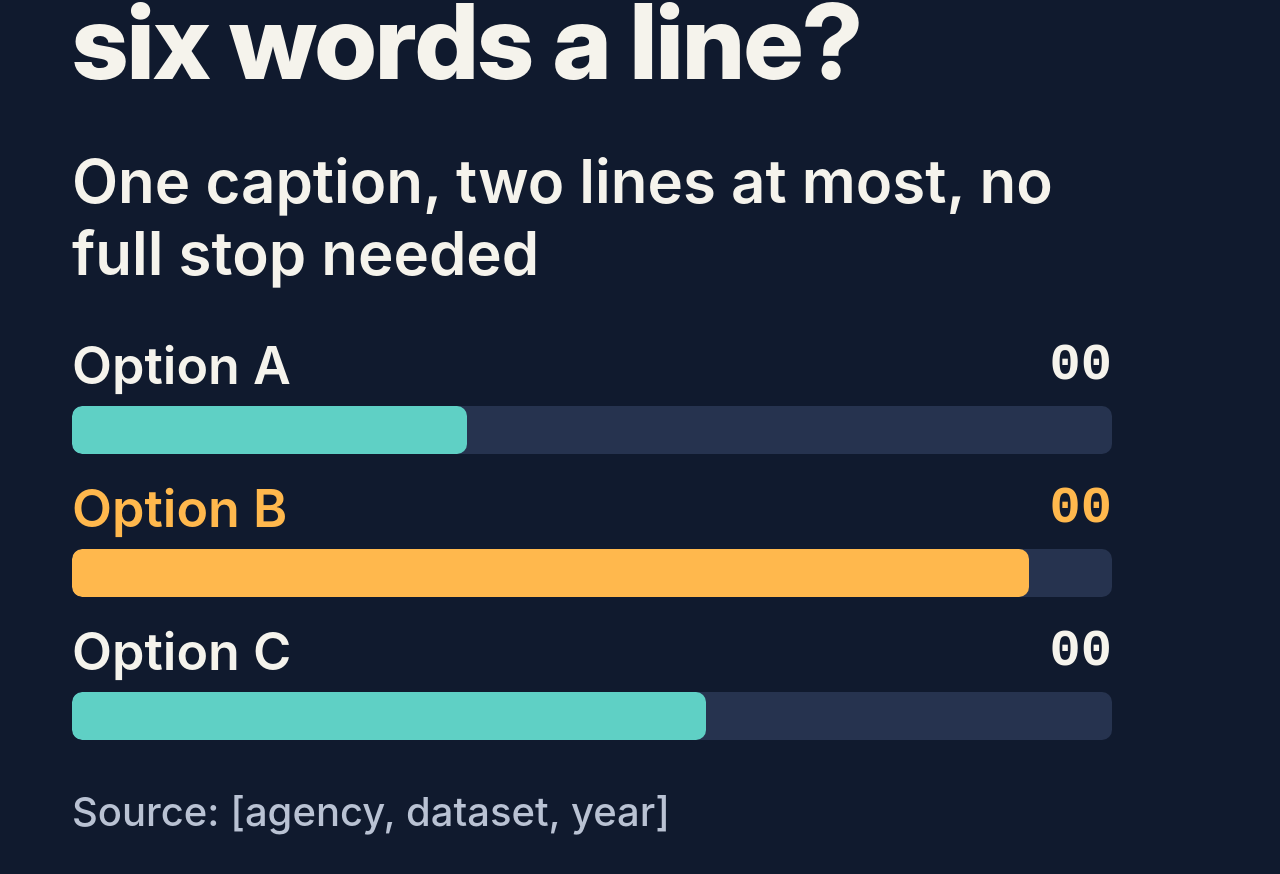
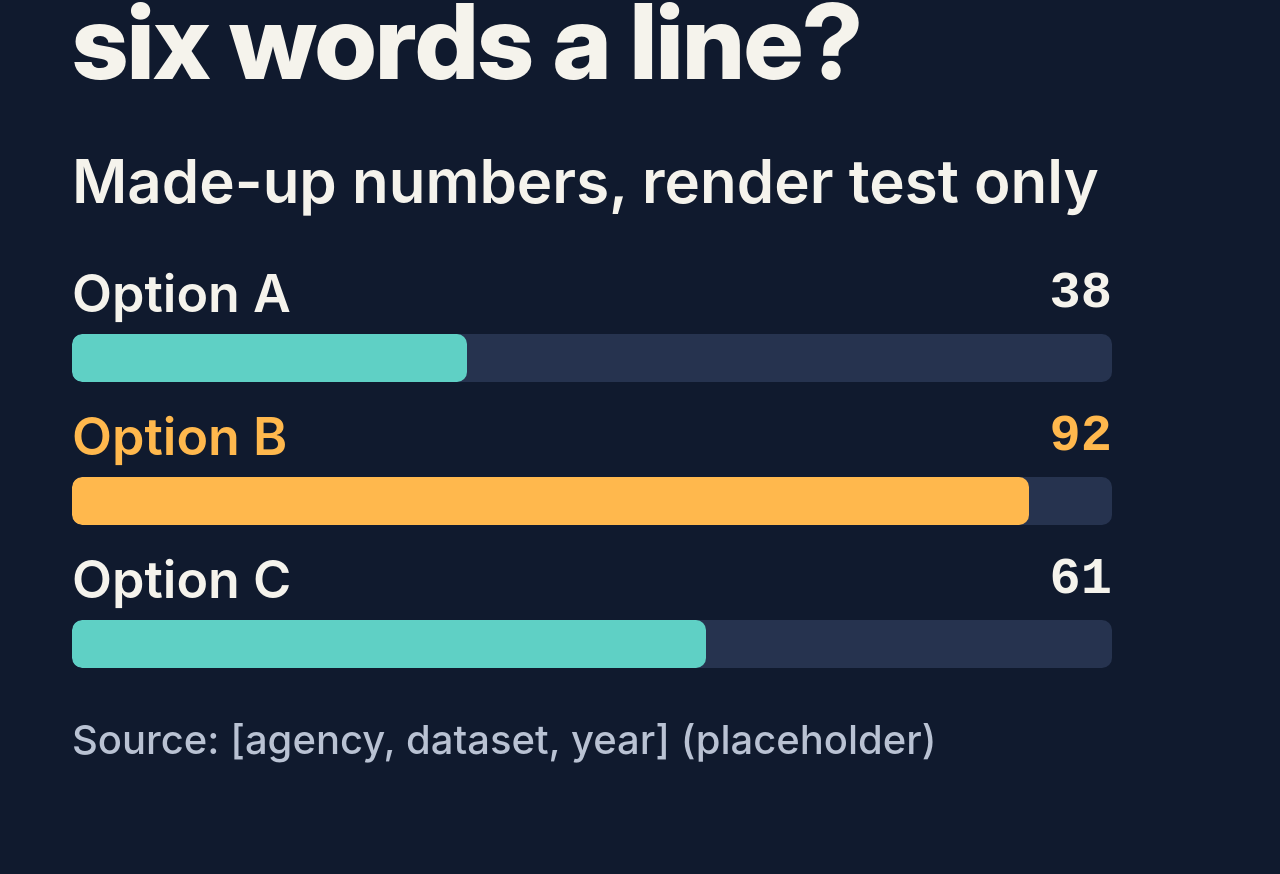
Before and after one commit to gianlucaleblanc/aico, a plain HTML site: page videos/_template/frame.html in a window 1280 px wide. Shown: the part 546-1420 px from the top of the page. Drawn offline with Linux system fonts and the light colour scheme.

Commit message:
Video: production view on video channel thread, tested render script and reworked template frame
Co-Authored-By: Claude Fable 5.2 <noreply@anthropic.com>

```diff
--- a/videos/_template/frame.html
+++ b/videos/_template/frame.html
@@ -1,14 +1,20 @@
 <!doctype html>
-<!-- Designer's starter frame for code-rendered vertical shorts (2026-11-16). NOT a video and carries no facts: all text is placeholder.
-     Video agent: copy into videos/<date>-<slug>/source/ and change freely; vary the layout per video (see board/2026-11-16-video-channel.md, Designer view).
-     Render at viewport 1080x1920, deviceScaleFactor 1. Fonts: Inter and JetBrains Mono as installed in the container (no web fonts, nothing downloaded).
-     Add ?guides=1 to see the safe area. Set data-theme on <html> to "ink", "paper" or "teal". -->
-<html lang="en" data-theme="ink"><head><meta charset="utf-8"><meta name="viewport" content="width=1080">
+<!-- Starter frame for code-rendered vertical shorts. Designer's frame of 2026-11-16, reworked by Video on 2026-11-17 so it can be rendered
+     frame by frame with render.js (same folder). NOT a video and carries NO facts: every word and number is a placeholder.
+     How it is rendered: render.js freezes the page clock, then for each frame sets every CSS animation to time t and calls window.seek(t).
+     So: (1) do all motion with CSS animations (animation-delay places them on the timeline) or inside seek(t); never setTimeout/setInterval,
+     requestAnimationFrame loops or CSS transitions - they will not be captured correctly. (2) Set data-duration (seconds) on <html>.
+     Copy into videos/<date>-<slug>/source/ and change freely; vary layout and chart type per video (board/2026-11-16-video-channel.md).
+     Viewport 1080x1920, deviceScaleFactor 1. Fonts: Inter, Inter Display, JetBrains Mono as installed in the container (nothing downloaded).
+     Preview in a browser: plays in real time. ?guides=1 shows the safe area, ?theme=ink|paper|teal, ?t=3.2 shows the still at 3.2 s. -->
+<html lang="en" data-theme="ink" data-duration="5"><head><meta charset="utf-8"><meta name="viewport" content="width=1080">
 <title>Frame template (placeholder)</title>
 <style>
 :root{--bg:#101a2e;--fg:#f5f3ec;--dim:#b9c2d3;--a:#ffb84d;--b:#5fd0c5;--track:#26334f}
 [data-theme=paper]{--bg:#f5f1e6;--fg:#141b2b;--dim:#4a5468;--a:#a8480a;--b:#0d6b63;--track:#d9d2bf}
 [data-theme=teal]{--bg:#0c3b3a;--fg:#f4f7f2;--dim:#b6d2cd;--a:#ffd166;--b:#ff9e8a;--track:#1b5553}
+/* Timeline of this placeholder, in seconds. A real 25-30 s video stretches these: question 0, countdown 3-8, reveal 8-22, twist+source 22-28. */
+:root{--t-count:0s;--d-count:2s;--t-reveal:2s;--t-src:3.5s}
 *{box-sizing:border-box;margin:0}
 html,body{width:1080px;height:1920px;overflow:hidden;background:var(--bg);color:var(--fg);font-family:Inter,"Liberation Sans",sans-serif;font-feature-settings:"tnum"}
 /* Safe area: keep all text inside. Top 220, bottom 420, left 72, right 168 are the Designer's cautious margins for the apps' own buttons and captions, not platform-published figures. */
@@ -19,27 +25,46 @@ html,body{width:1080px;height:1920px;overflow:hidden;background:var(--bg);color:
 .num{font:800 150px/1 "Inter Display",Inter,sans-serif;color:var(--a)}
 .rows{display:grid;gap:26px;margin-top:auto}
 .row{display:grid;gap:12px}.row .lab{display:flex;justify-content:space-between;font:600 52px/1.1 Inter,sans-serif}
-.row .val{font-family:"JetBrains Mono",monospace;font-weight:700}
-.bar{height:48px;border-radius:10px;background:var(--track);overflow:hidden}.bar i{display:block;height:100%;width:var(--w);background:var(--b);border-radius:10px;transform-origin:left;animation:grow 1.2s cubic-bezier(.2,.7,.2,1) both;animation-delay:var(--d,0s)}
-.row.hit .bar i{background:var(--a)}.row.hit .lab{color:var(--a)}
-.src{font:500 40px/1.2 Inter,sans-serif;color:var(--dim)} /* smallest text allowed: 40px */
-.timer{position:absolute;left:72px;right:168px;top:180px;height:14px;border-radius:7px;background:var(--track)}.timer i{display:block;height:100%;border-radius:7px;background:var(--a);animation:drain 5s linear both}
-@keyframes grow{from{transform:scaleX(0)}}@keyframes drain{to{width:0}}
+.row .val{font-family:"JetBrains Mono",monospace;font-weight:700;animation:show .01s linear both;animation-delay:calc(var(--t-reveal) + var(--d,0s))}
+.bar{height:48px;border-radius:10px;background:var(--track);overflow:hidden}
+.bar i{display:block;height:100%;width:var(--w);background:var(--b);border-radius:10px;transform-origin:left;animation:grow 1.2s cubic-bezier(.2,.7,.2,1) both;animation-delay:calc(var(--t-reveal) + var(--d,0s))}
+.row.hit .bar i{animation-name:grow,hitbar;animation-duration:1.2s,.3s;animation-delay:calc(var(--t-reveal) + var(--d,0s)),calc(var(--t-reveal) + var(--d,0s) + 1.2s)}
+.row.hit .lab{animation:hitlab .3s linear both;animation-delay:calc(var(--t-reveal) + var(--d,0s) + 1.2s)}
+.src{font:500 40px/1.2 Inter,sans-serif;color:var(--dim);animation:show .4s ease-out both;animation-delay:var(--t-src)} /* smallest text allowed: 40px */
+.timer{position:absolute;left:72px;right:168px;top:180px;height:14px;border-radius:7px;background:var(--track)}
+.timer i{display:block;height:100%;border-radius:7px;background:var(--a);transform-origin:left;animation:drain var(--d-count) linear both;animation-delay:var(--t-count)}
+.ph{position:absolute;left:72px;top:120px;font:700 40px/1 "JetBrains Mono",monospace;color:var(--bg);background:var(--a);padding:8px 16px;border-radius:8px}
+@keyframes grow{from{transform:scaleX(0)}}@keyframes drain{to{transform:scaleX(0)}} /* not width: "auto" to 0 does not interpolate, the bar would jump */@keyframes show{from{opacity:0}}
+@keyframes hitbar{to{background:var(--a)}}@keyframes hitlab{to{color:var(--a)}}
 .guides .safe{outline:4px dashed #f0f}
 </style></head><body>
+<div class="ph">PLACEHOLDER - NOT REAL DATA</div>
 <div class="timer"><i></i></div>
 <div class="safe">
   <p class="kicker">Guess first</p>
   <h1 class="q">Placeholder question in five or six words a line?</h1>
-  <p class="cap">One caption, two lines at most, no full stop needed</p>
+  <p class="cap">Made-up numbers, render test only</p>
   <div class="rows">
-    <div class="row"><div class="lab"><span>Option A</span><span class="val">00</span></div><div class="bar"><i style="--w:38%"></i></div></div>
-    <div class="row hit"><div class="lab"><span>Option B</span><span class="val">00</span></div><div class="bar"><i style="--w:92%;--d:.15s"></i></div></div>
-    <div class="row"><div class="lab"><span>Option C</span><span class="val">00</span></div><div class="bar"><i style="--w:61%;--d:.3s"></i></div></div>
+    <div class="row"><div class="lab"><span>Option A</span><span class="val" data-to="38">0</span></div><div class="bar"><i style="--w:38%"></i></div></div>
+    <div class="row hit" style="--d:.15s"><div class="lab"><span>Option B</span><span class="val" data-to="92">0</span></div><div class="bar"><i style="--w:92%"></i></div></div>
+    <div class="row" style="--d:.3s"><div class="lab"><span>Option C</span><span class="val" data-to="61">0</span></div><div class="bar"><i style="--w:61%"></i></div></div>
   </div>
-  <p class="src">Source: [agency, dataset, year]</p>
+  <p class="src">Source: [agency, dataset, year] (placeholder)</p>
 </div>
 <script>
 const q=new URLSearchParams(location.search);if(q.get('guides'))document.body.classList.add('guides');if(q.get('theme'))document.documentElement.dataset.theme=q.get('theme');
+// Anything driven by script goes in seek(t): t is seconds from the start of the video. Must be a pure function of t.
+const ease=x=>1-Math.pow(1-Math.min(1,Math.max(0,x)),3);
+const secs=(el,name)=>parseFloat(getComputedStyle(el).getPropertyValue(name))||0;
+window.seek=function(t){
+  document.querySelectorAll('.val[data-to]').forEach(el=>{
+    const start=secs(el,'--t-reveal')+secs(el,'--d');            // counter runs with its bar
+    el.textContent=Math.round(ease((t-start)/1.2)*Number(el.dataset.to));
+  });
+};
+// Freeze every CSS animation at time t and run seek(t). render.js calls this once per frame.
+window.renderAt=function(t){document.getAnimations().forEach(a=>{a.pause();a.currentTime=t*1000});window.seek(t)};
+if(q.get('t')!==null)renderAt(Number(q.get('t')));
+else if(!window.__render){const t0=performance.now();(function tick(){window.seek((performance.now()-t0)/1000);requestAnimationFrame(tick)})()} // live preview only
 </script>
 </body></html>
```
Also changed, not shown: videos/_template/render.js (added, +34 -0 lines), 3 other files.
